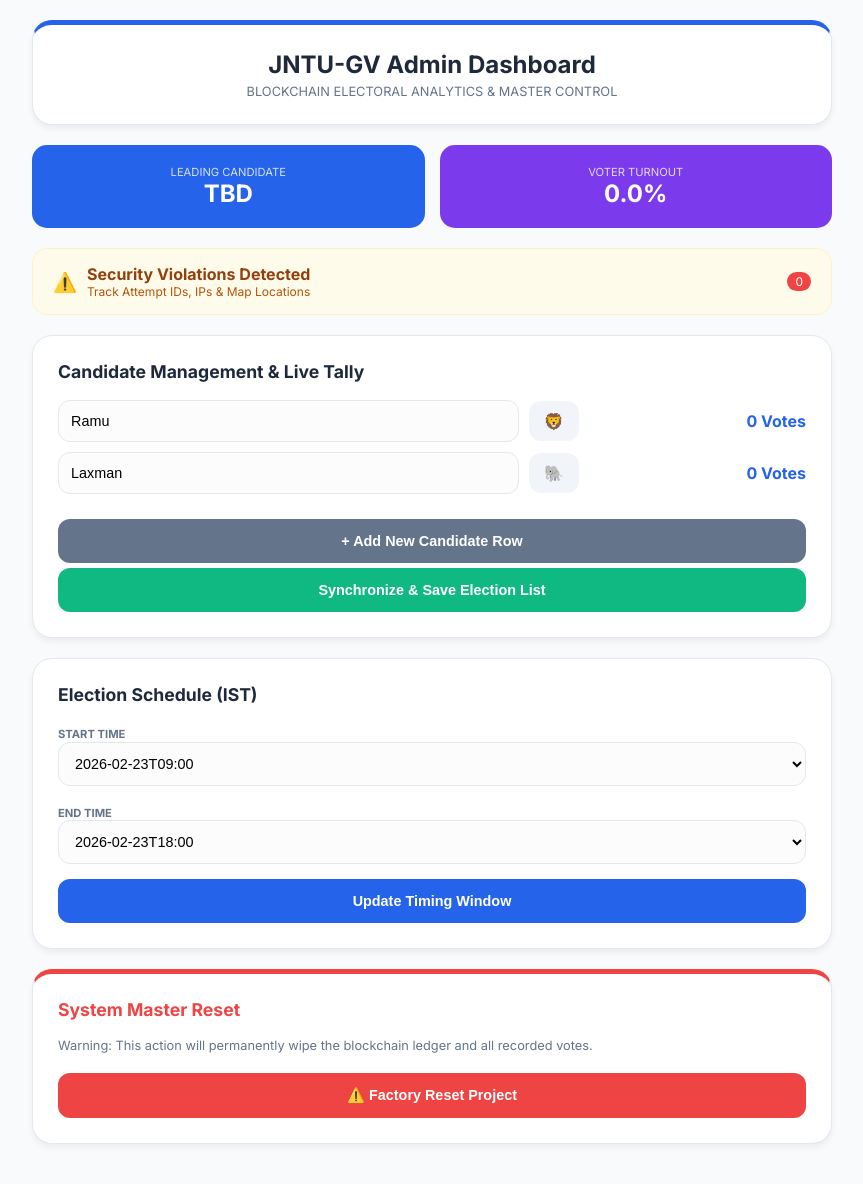
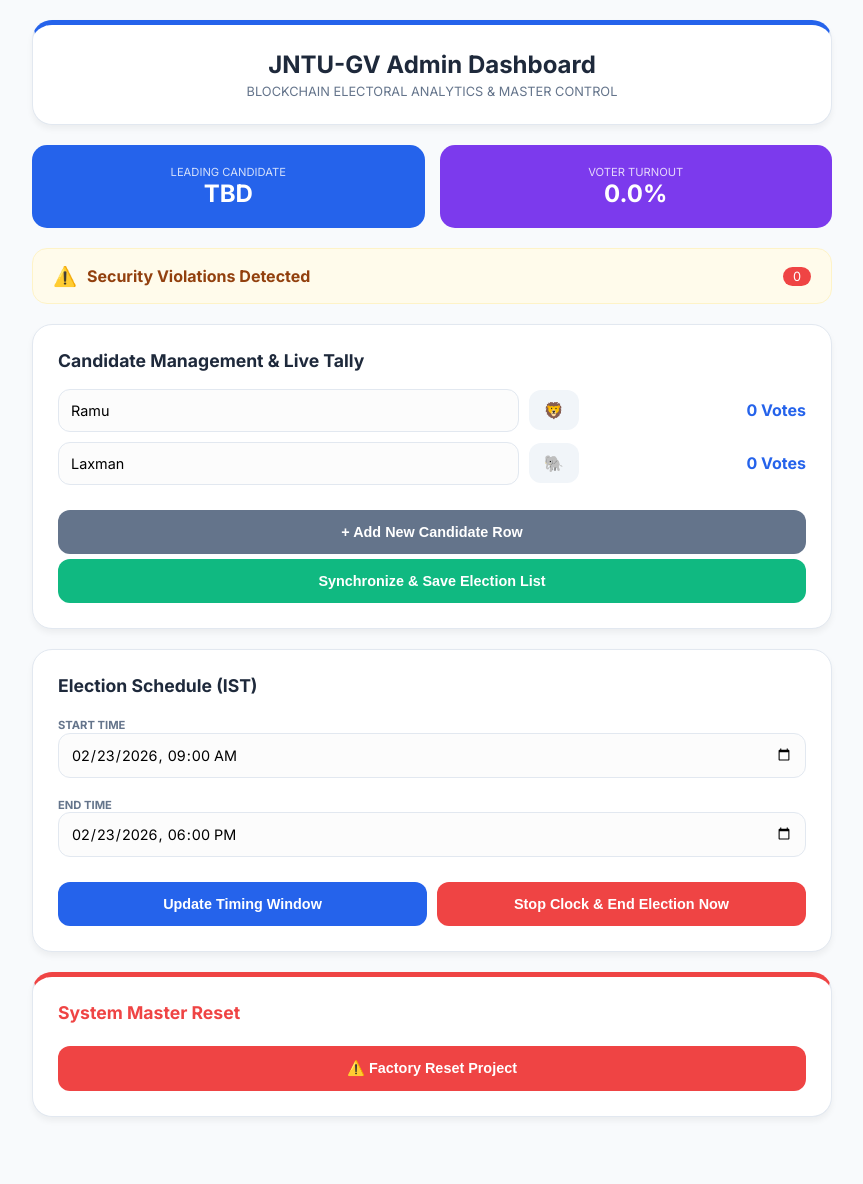
Before and after one commit to prudhvi16131/jntugv-voting-system, a Flask app: page /admin-results/JNTUGV_SECRET in a window 1280 px wide. Shown: the whole page, without its empty margins (208-1071 px from the left). After the commit the page ends 1117 px from the top, so only its background shows below. Run offline with Flask 3, Linux system fonts and the light colour scheme.

Commit message:
Integrated stop clock, editable schedule, and security map center

```diff
--- a/app.py
+++ b/app.py
@@ -12,7 +12,7 @@ app.secret_key = "JNTUGV_BLOCKCHAIN_2026_MASTER_PRO"
 IST = pytz.timezone('Asia/Kolkata')
 ADMIN_SECRET = "JNTUGV_SECRET"
 
-# Dynamic Election Data (Restored for Candidate Management)
+# Dynamic Election Data
 ELECTION_SETTINGS = {
     "candidates": [
         {"name": "Ramu", "symbol": "🦁"},
@@ -20,7 +20,7 @@ ELECTION_SETTINGS = {
     ],
     "start_time": "2026-02-23T09:00",
     "end_time": "2026-02-23T18:00",
-    "is_active": True,
+    "is_active": True, # Controls the Stop Clock feature
     "authorized_prefix": "24V11A",
     "range_start": 501,
     "range_end": 580,
@@ -75,10 +75,14 @@ def index():
 
 @app.route('/cast_vote', methods=['POST'])
 def cast_vote():
+    # Check if Admin has manually stopped the election
+    if not ELECTION_SETTINGS["is_active"]:
+        return "<h1>Election Closed</h1><p>The election has been stopped by the administrator.</p><a href='/'>Back</a>"
+
     student_id = request.form.get('student_id', '').upper().strip()
     candidate = request.form.get('candidate')
 
-    # Advanced IP Capture for Map Location
+    # Capture User IP
     user_ip = request.headers.get('X-Forwarded-For', request.remote_addr)
     if user_ip and ',' in user_ip:
         user_ip = user_ip.split(',')[0]
@@ -125,7 +129,6 @@ def audit_ledger():
             if result: break
     return render_template('audit.html', searched_id=searched_id, result=result)
 
-# --- ADMIN DASHBOARD (RESTORED PIC 2 FEATURES) ---
 @app.route(f'/admin-results/{ADMIN_SECRET}')
 def admin_results():
     vote_counts = {c['name']: blockchain.get_vote_count(c['name']) for c in ELECTION_SETTINGS["candidates"]}
@@ -142,19 +145,25 @@ def admin_results():
                            candidates=ELECTION_SETTINGS["candidates"],
                            current_time=datetime.now(IST).strftime("%Y-%m-%d %H:%M"))
 
-# --- NEW: SECURITY CENTER ROUTE ---
 @app.route(f'/admin/security-center/{ADMIN_SECRET}')
 def security_center():
     return render_template('security_center.html',
                            logs=blockchain.security_logs,
                            settings=ELECTION_SETTINGS)
 
-# --- API ENDPOINTS ---
+# --- NEW: STOP ELECTION ENDPOINT ---
+@app.route('/stop_election', methods=['POST'])
+def stop_election():
+    ELECTION_SETTINGS["is_active"] = False
+    return jsonify({"status": "success", "message": "Election Stopped"})
+
+# --- RESET ENDPOINT ---
 @app.route('/reset_election', methods=['POST'])
 def reset_election():
     global blockchain
     blockchain = Blockchain()
-    return jsonify({"status": "success", "message": "Blockchain Fully Reset"})
+    ELECTION_SETTINGS["is_active"] = True
+    return jsonify({"status": "success"})
 
 if __name__ == '__main__':
     app.run(host='0.0.0.0', port=10000)
--- a/templates/results.html
+++ b/templates/results.html
@@ -27,32 +27,32 @@
 
         h3 { margin-top: 0; font-size: 1.1rem; font-weight: 700; color: #1e293b; }
 
-        /* Pic 2 Style Inputs */
+        /* Inputs & Schedule Design */
         .styled-input {
             width: 100%; padding: 12px; border: 1px solid #e2e8f0; border-radius: 12px;
             background: #fcfcfc; font-size: 0.9rem; box-sizing: border-box; margin-bottom: 10px;
+            font-family: inherit;
         }
 
-        .btn-confirm {
-            width: 100%; background: var(--primary); color: white; padding: 14px;
+        .btn {
+            width: 100%; color: white; padding: 14px;
             border: none; border-radius: 12px; font-size: 0.9rem; font-weight: 600;
-            cursor: pointer; margin-top: 5px; transition: 0.3s;
+            cursor: pointer; transition: 0.3s; margin-top: 5px;
         }
+        .btn-blue { background: var(--primary); }
+        .btn-red { background: var(--danger); }
+        .btn-green { background: var(--success); }
+        .btn-gray { background: #64748b; }
 
-        /* Stats Row */
+        .btn:hover { opacity: 0.9; transform: translateY(-1px); }
+
         .stats-row { display: flex; gap: 15px; margin-bottom: 20px; }
         .stat-card { flex: 1; padding: 20px; border-radius: 15px; color: white; text-align: center; }
 
-        /* Security Link Section */
         .security-banner {
             display: flex; justify-content: space-between; align-items: center;
             background: #fffbeb; border: 1px solid #fef3c7; padding: 15px 20px;
             border-radius: 15px; margin-bottom: 20px; text-decoration: none;
-        }
-
-        .badge-count {
-            background: var(--danger); color: white; padding: 2px 8px;
-            border-radius: 20px; font-size: 0.75rem;
         }
     </style>
 </head>
@@ -78,12 +78,9 @@
     <a href="/admin/security-center/{{ settings.admin_secret }}" class="security-banner">
         <div style="display: flex; align-items: center; gap: 10px;">
             <span style="font-size: 1.2rem;">⚠️</span>
-            <div>
-                <div style="font-weight: 700; color: #92400e;">Security Violations Detected</div>
-                <div style="font-size: 0.75rem; color: #b45309;">Track Attempt IDs, IPs & Map Locations</div>
-            </div>
+            <div style="font-weight: 700; color: #92400e;">Security Violations Detected</div>
         </div>
-        <div class="badge-count">{{ logs|length }}</div>
+        <div style="background: var(--danger); color: white; padding: 2px 10px; border-radius: 20px; font-size: 0.8rem;">{{ logs|length }}</div>
     </a>
 
     <div class="card">
@@ -95,34 +92,46 @@
             <div style="flex: 1; text-align: right; font-weight: 700; color: var(--primary);">{{ vote_counts[c.name] }} Votes</div>
         </div>
         {% endfor %}
-        <button class="btn-confirm" style="background: #64748b; margin-top: 15px;">+ Add New Candidate Row</button>
-        <button class="btn-confirm" style="background: var(--success);">Synchronize & Save Election List</button>
+        <button class="btn btn-gray" style="margin-top: 15px;">+ Add New Candidate Row</button>
+        <button class="btn btn-green">Synchronize & Save Election List</button>
     </div>
 
     <div class="card">
         <h3>Election Schedule (IST)</h3>
         <label style="font-size: 0.7rem; font-weight: 700; color: #64748b;">START TIME</label>
-        <select class="styled-input"><option>{{ settings.start_time }}</option></select>
+        <input type="datetime-local" class="styled-input" value="{{ settings.start_time }}">
 
         <label style="font-size: 0.7rem; font-weight: 700; color: #64748b; margin-top: 10px; display: block;">END TIME</label>
-        <select class="styled-input"><option>{{ settings.end_time }}</option></select>
+        <input type="datetime-local" class="styled-input" value="{{ settings.end_time }}">
 
-        <button class="btn-confirm">Update Timing Window</button>
+        <div style="display: flex; gap: 10px; margin-top: 10px;">
+            <button class="btn btn-blue" style="flex: 1;">Update Timing Window</button>
+            <button onclick="stopClock()" class="btn btn-red" style="flex: 1;">Stop Clock & End Election Now</button>
+        </div>
     </div>
 
     <div class="card" style="border-top: 5px solid var(--danger);">
         <h3 style="color: var(--danger);">System Master Reset</h3>
-        <p style="font-size: 0.8rem; color: #64748b; margin-bottom: 15px;">Warning: This action will permanently wipe the blockchain ledger and all recorded votes.</p>
-        <button onclick="resetElection()" class="btn-confirm" style="background: var(--danger);">⚠️ Factory Reset Project</button>
+        <button onclick="resetElection()" class="btn btn-red">⚠️ Factory Reset Project</button>
     </div>
 </div>
 
 <script>
+    async function stopClock() {
+        if (confirm("End Election Now? Students will no longer be able to cast votes.")) {
+            const response = await fetch('/stop_election', { method: 'POST' });
+            if (response.ok) {
+                alert("Election Closed Successfully!");
+                window.location.reload();
+            }
+        }
+    }
+
     async function resetElection() {
-        if (confirm("CRITICAL: Wipe entire blockchain? This cannot be undone.")) {
+        if (confirm("DANGER: This will permanently wipe all blockchain ledger data. Proceed?")) {
             const response = await fetch('/reset_election', { method: 'POST' });
             if (response.ok) {
-                alert("Blockchain has been fully reset.");
+                alert("Blockchain Reset to Block #1.");
                 window.location.reload();
             }
         }
```
Also changed, not shown: templates/security_center.html (+88 -12 lines).
